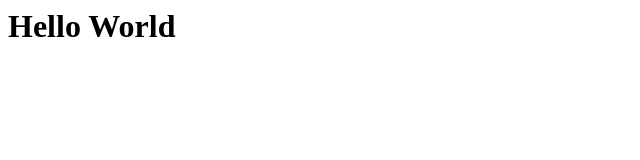
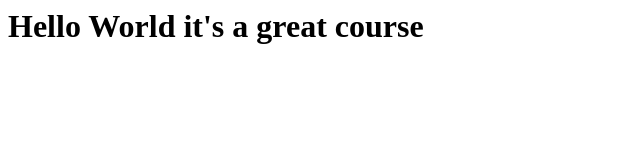
Before and after one commit to JTheMan1979/coursera-test, a plain HTML site: page new_thing.html in a window 1280 px wide. Shown: the whole page, without its empty margins (0-640 px from the left). Drawn offline with Linux system fonts and the light colour scheme.

Commit message:
My 2nd Page

```diff
--- a/new_thing.html
+++ b/new_thing.html
@@ -3,6 +3,6 @@
 	<title>Hello Coursera</title>
 </head>
 <body>
-	<h1>Hello World</h1>
+	<h1>Hello World it's a great course</h1>
 </body>
 </html>
```
Also changed, not shown: Ba_Yo/index.html (added, +9 -0 lines).
